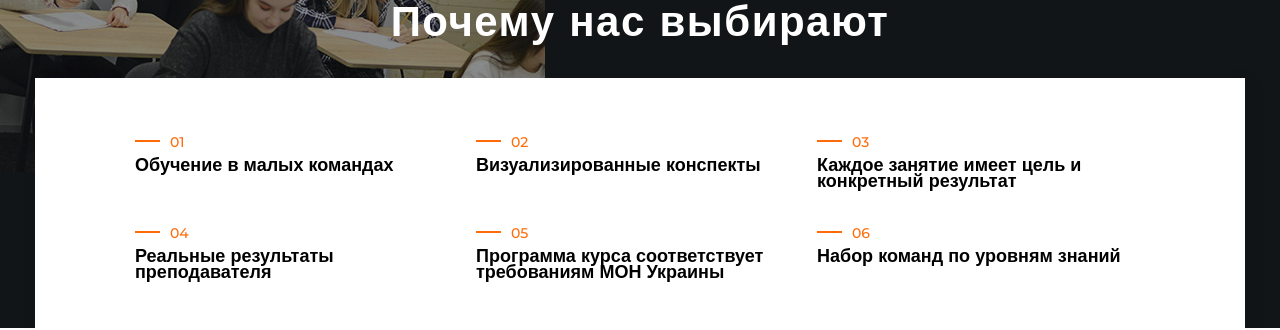
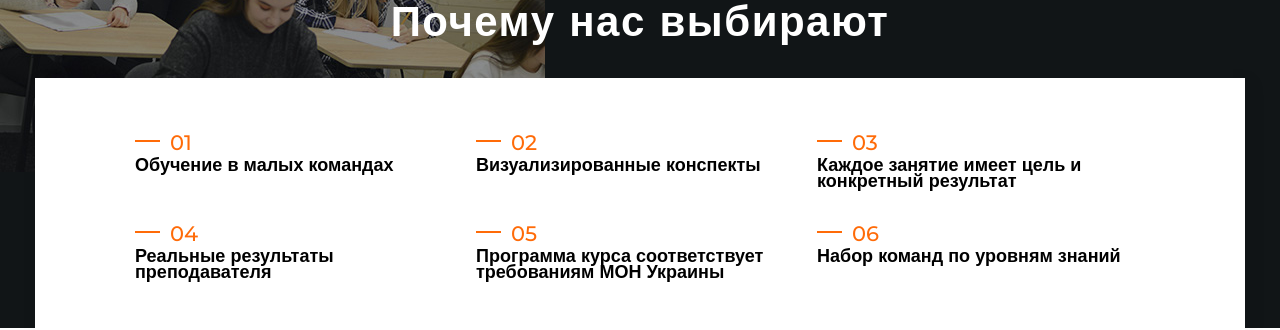
Before and after one commit to sserichenko/project-html-css, a website: page src/index.html in a window 1280 px wide. Shown: the part 3240-3570 px from the top of the page. Drawn offline with nearby package versions, Linux system fonts and the light colour scheme; files that its build step writes are made by us from their sources; files whose address does not match are found by name.

Commit message:
ready before check

```diff
--- a/src/sass/scss-components/program.scss
+++ b/src/sass/scss-components/program.scss
@@ -340,6 +340,9 @@
     font-size: 42px;
     margin-bottom: 40px;
   }
+  .advantage__number {
+    font-size: 21px;
+  }
 
   .advantage__list {
     display: flex;
```
Also changed, not shown: build/css/styles.css, build/css/styles.min.css.
